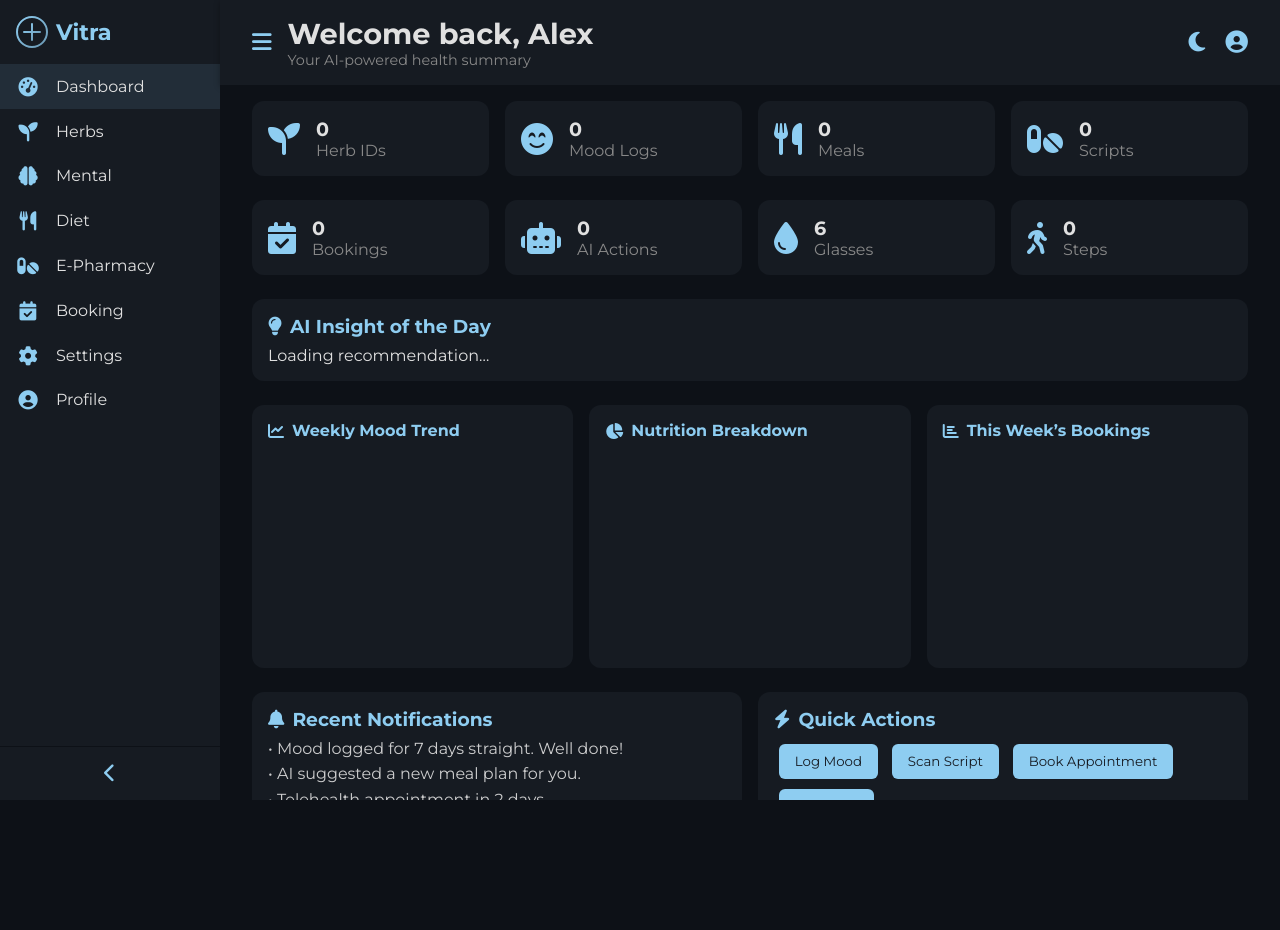
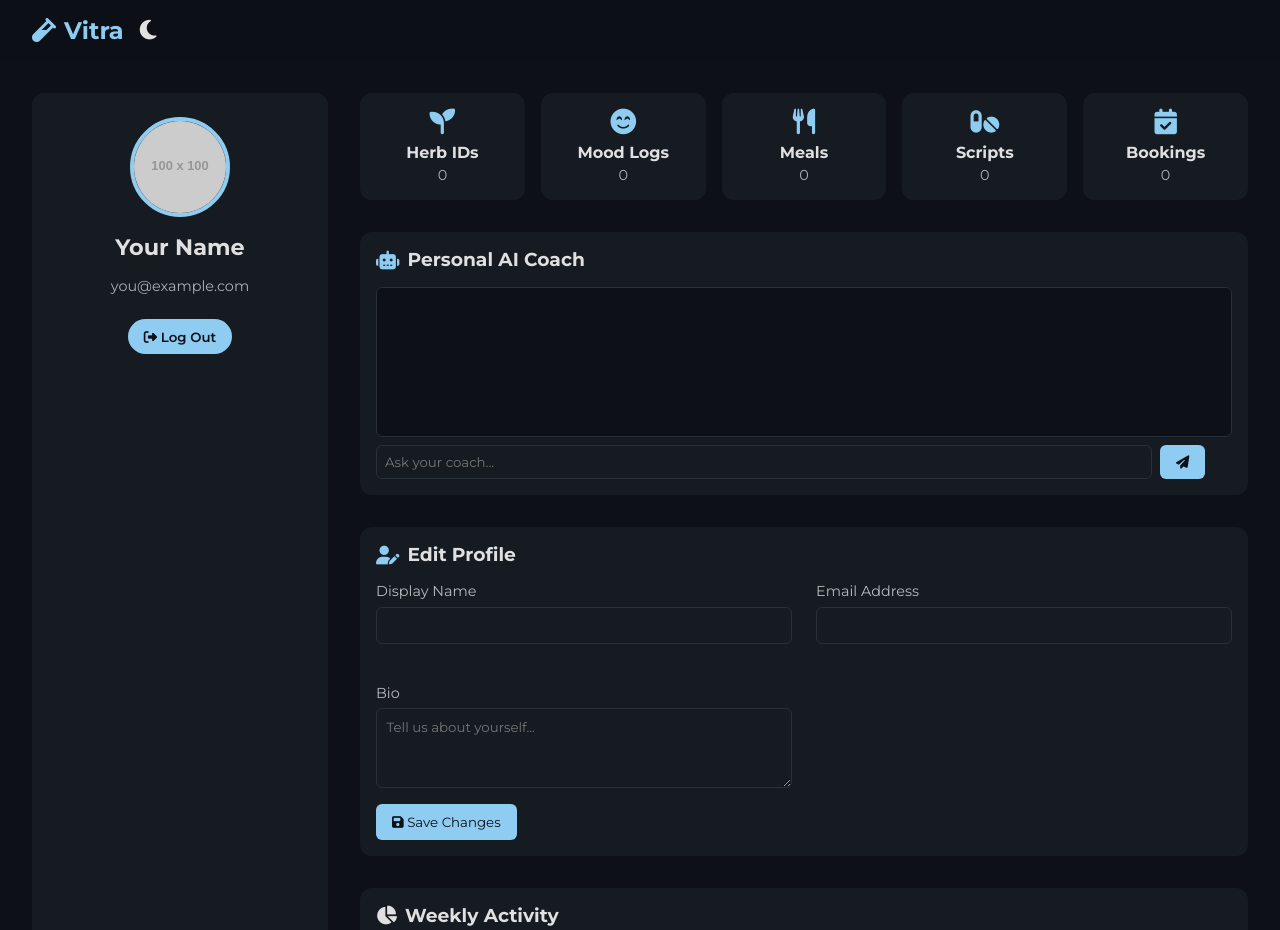
Before and after one commit to jvo-james/vitra, a plain HTML site: page dashboard.html in a window 1280 px wide. Shown: the top 930 px of the page. Before the commit the page ends 800 px from the top, so only its background shows below. Drawn offline with nearby package versions, Linux system fonts and the light colour scheme; placeholder pictures from the web are drawn by us.

Commit message:
Update dashboard.html

```diff
--- a/dashboard.html
+++ b/dashboard.html
@@ -2,8 +2,8 @@
 <html lang="en" class="dark">
 <head>
   <meta charset="UTF-8" /><meta name="viewport" content="width=device-width,initial-scale=1.0"/>
-  <title>Vitra Dashboard</title>
-  <!-- Google Fonts & Icons -->
+  <title>Vitra – Profile</title>
+  <!-- Fonts & Icons -->
   <link href="https://fonts.googleapis.com/css2?family=Montserrat:wght@300;400;600;700&display=swap" rel="stylesheet"/>
   <script src="https://kit.fontawesome.com/a076d05399.js" crossorigin="anonymous"></script>
     <link href="https://fonts.googleapis.com/css2?family=Raleway:wght@400;700&display=swap" rel="stylesheet"/>
@@ -13,269 +13,248 @@
   <script src="https://cdn.jsdelivr.net/npm/chart.js"></script>
   <style>
     /* RESET & BASE */
-    * { margin:0; padding:0; box-sizing:border-box; font-family:'Montserrat',sans-serif; }
-    html, body { height:100%; }
-    body { display:flex; background:var(--bg); color:var(--text); transition:background .3s,color .3s; overflow:hidden; }
-    a { color:inherit; text-decoration:none; }
-    button { cursor:pointer; border:none; background:none; color:inherit; }
+    *{margin:0;padding:0;box-sizing:border-box;font-family:'Montserrat',sans-serif;}
+    body{background:#0D1117;color:#E0E0E0;overflow-x:hidden;min-height:100vh;}
+    a{color:inherit;text-decoration:none;}button{cursor:pointer;border:none;background:none;color:inherit;}
+    :root{--accent:#8ECDF1;}
+    html.light body{background:#F5F5F5;color:#222;}
 
-    /* THEME VARIABLES */
-    :root {
-      --bg: #0D1117;
-      --card: #161B22;
-      --accent: #8ECDF1;       /* Pale blue */
-      --text: #E0E0E0;
-      --muted: #888;
+    /* TOP NAV */
+    header {
+      display:flex;align-items:center;justify-between:space-between;
+      padding:1rem 2rem;background:rgba(13,17,23,0.9);backdrop-filter:blur(6px);
     }
-    html.light {
-      --bg: #F5F5F5;
-      --card: #FFFFFF;
-      --accent: #8ECDF1;
-      --text: #222;
-      --muted: #555;
+    .logo {font-size:1.5rem;font-weight:700;color:var(--accent);}
+    .logo i{margin-right:0.5rem;}
+    .nav-icons i{margin-left:1rem;font-size:1.4rem;cursor:pointer;}
+
+    /* LAYOUT */
+    .container {display:grid;grid-template-columns:1fr 3fr;gap:2rem;padding:2rem;}
+    html.light .container {background:#F5F5F5;}
+
+    /* SIDEBAR PROFILE */
+    .profile-menu {
+      background:#161B22;border-radius:12px;padding:1.5rem;
+      display:flex;flex-direction:column;align-items:center;gap:1rem;
+    }
+    .profile-menu img {
+      width:100px;height:100px;border-radius:50%;object-fit:cover;
+      border:4px solid var(--accent);
+    }
+    .profile-menu h2 {font-size:1.4rem;}
+    .profile-menu p {opacity:0.75;font-size:0.9rem;text-align:center;}
+    .profile-menu button {
+      padding:0.6rem 1rem;border-radius:25px;
+      background:var(--accent);color:#0D1117;font-weight:600;
+      margin-top:0.5rem;
+    }
+    .profile-menu button:hover {background:#6fbdd1;}
+
+    /* MAIN CONTENT */
+    .main {display:flex;flex-direction:column;gap:2rem;}
+
+    /* Stats Overview */
+    .stats {display:grid;grid-template-columns:repeat(auto-fit,minmax(140px,1fr));gap:1rem;}
+    .stat-card {
+      background:#161B22;border-radius:12px;padding:1rem;
+      text-align:center;transition:transform .2s;
+    }
+    .stat-card:hover {transform:translateY(-4px);box-shadow:0 8px 20px rgba(0,0,0,0.6);}
+    .stat-card i {font-size:1.6rem;color:var(--accent);margin-bottom:0.5rem;}
+    .stat-card h4 {font-size:1rem;margin-bottom:0.3rem;}
+    .stat-card p {opacity:0.75;font-size:0.9rem;}
+
+    /* AI Coach Chat */
+    .card {background:#161B22;border-radius:12px;padding:1rem;transition:box-shadow .2s;}
+    .card:hover {box-shadow:0 8px 20px rgba(0,0,0,0.6);}
+    .card h3 {display:flex;align-items:center;gap:0.5rem;margin-bottom:1rem;}
+    .card h3 i {color:var(--accent);}
+    #coachBox {height:150px;overflow-y:auto;background:#0D1117;border:1px solid #29303A;border-radius:6px;padding:0.5rem;margin-bottom:0.5rem;}
+    #coachInput {width:calc(100% - 80px);padding:0.5rem;border:1px solid #29303A;border-radius:6px;background:transparent;color:inherit;}
+    #sendCoach {padding:0.5rem 1rem;margin-left:0.5rem;background:var(--accent);color:#0D1117;border-radius:6px;}
+
+    /* Profile Editor */
+    .editor {display:grid;grid-template-columns:1fr 1fr;gap:1.5rem;}
+    .editor .field {display:flex;flex-direction:column;margin-bottom:1rem;}
+    .field label {margin-bottom:0.4rem;font-size:0.9rem;opacity:0.8;}
+    .field input, .field textarea {
+      padding:0.6rem;border-radius:6px;border:1px solid #29303A;
+      background:transparent;color:inherit;
+    }
+    .field textarea {resize:vertical;height:80px;}
+    .save-btn {
+      padding:0.6rem 1rem;background:var(--accent);color:#0D1117;border-radius:6px;
+      align-self:flex-start;
     }
 
-    /* SIDEBAR */
-    #sidebar {
-      width:220px; background:var(--card); display:flex; flex-direction:column; transition:width .3s;
+    /* Activity Chart */
+    .chart-box {background:#161B22;border-radius:12px;padding:1rem;}
+    .chart-box h3 {display:flex;align-items:center;gap:0.5rem;margin-bottom:1rem;}
+    .chart-box canvas {width:100%!important;height:200px!important;}
+
+    /* LIGHT MODE OVERRIDES */
+    html.light .card, html.light .profile-menu, html.light .stat-card, html.light .chart-box {
+      background:#fff;color:#222;box-shadow:0 4px 12px rgba(0,0,0,0.05);
     }
-    #sidebar.collapsed { width:60px; }
-    .brand {
-      padding:1rem; font-size:1.4rem; font-weight:700; color:var(--accent); display:flex; align-items:center; gap:0.5rem;
+    html.light header, html.light .profile-menu button, html.light .save-btn {
+      background:#fff;color:#222;
     }
-    .brand svg { width:32px; height:32px; }
-    .nav-links { flex:1; overflow:auto; }
-    .nav-links a {
-      display:flex; align-items:center; gap:1rem; padding:0.8rem 1rem; transition:background .2s;
-    }
-    .nav-links a.active, .nav-links a:hover {
-      background:rgba(142,205,241,0.1);
-    }
-    .nav-links a i { width:24px; font-size:1.2rem; color:var(--accent); text-align:center; }
-    .nav-links a span { flex:1; white-space:nowrap; overflow:hidden; text-overflow:ellipsis; }
-    #sidebar.collapsed .nav-links a span { display:none; }
-    .toggle-btn { padding:1rem; text-align:center; cursor:pointer; border-top:1px solid var(--bg); }
-    .toggle-btn i { font-size:1.2rem; color:var(--accent); }
-
-    /* MAIN */
-    #main { flex:1; display:flex; flex-direction:column; }
-    header {
-      display:flex; align-items:center; justify-content:space-between;
-      padding:1rem 2rem; background:var(--card); box-shadow:0 2px 6px rgba(0,0,0,0.3);
-    }
-    .header-left { display:flex; align-items:center; gap:1rem; }
-    .header-left i { font-size:1.4rem; cursor:pointer; color:var(--accent); }
-    .greeting h1 { font-size:1.8rem; color:var(--text); }
-    .greeting p { font-size:0.9rem; color:var(--muted); }
-    .header-right i { margin-left:1rem; font-size:1.4rem; cursor:pointer; color:var(--accent); }
-
-    .content { flex:1; overflow-y:auto; padding:1rem 2rem; background:var(--bg); }
-
-    /* GRID LAYOUTS */
-    .grid-4 { display:grid; grid-template-columns:repeat(auto-fit,minmax(180px,1fr)); gap:1rem; margin-bottom:1.5rem; }
-    .grid-3 { display:grid; grid-template-columns:repeat(auto-fit,minmax(200px,1fr)); gap:1rem; margin-bottom:1.5rem; }
-    .grid-2 { display:grid; grid-template-columns:1fr 1fr; gap:1rem; margin-bottom:1.5rem; }
-
-    /* WIDGET */
-    .widget {
-      background:var(--card); border-radius:12px; padding:1rem;
-      display:flex; align-items:center; gap:1rem;
-      transition:transform .2s,box-shadow .2s;
-    }
-    .widget:hover {
-      transform:translateY(-4px); box-shadow:0 8px 20px rgba(0,0,0,0.6);
-    }
-    .widget i { font-size:2rem; color:var(--accent); }
-    .widget div h3 { font-size:1.2rem; color:var(--text); }
-    .widget div p { color:var(--muted); }
-
-    /* PANEL */
-    .panel {
-      background:var(--card); border-radius:12px; padding:1rem; margin-bottom:1.5rem;
-      transition:transform .2s,box-shadow .2s;
-    }
-    .panel:hover {
-      transform:translateY(-4px); box-shadow:0 8px 20px rgba(0,0,0,0.6);
-    }
-    .panel h3 { display:flex; align-items:center; gap:0.5rem; color:var(--accent); margin-bottom:0.5rem; }
-    .panel ul { list-style:none; padding-left:0; }
-    .panel ul li { margin-bottom:0.4rem; color:var(--text); opacity:0.9; }
-
-    /* CHART BOX */
-    .chart-box {
-      background:var(--card); border-radius:12px; padding:1rem;
-      transition:transform .2s,box-shadow .2s;
-    }
-    .chart-box:hover {
-      transform:translateY(-4px); box-shadow:0 8px 20px rgba(0,0,0,0.6);
-    }
-    .chart-box h4 { display:flex; align-items:center; gap:0.5rem; color:var(--accent); margin-bottom:0.5rem; }
-    .chart-box canvas { width:100%!important; height:200px!important; }
-
   </style>
 </head>
 <body>
 
-  <!-- SIDEBAR -->
-  <aside id="sidebar">
-    <div class="brand">
-      <!-- Same SVG logo as before -->
-      <svg viewBox="0 0 64 64">
-        <defs>
-          <linearGradient id="grad" x1="0%" y1="0%" x2="100%" y2="100%">
-            <stop offset="0%" style="stop-color:#8ECDF1;stop-opacity:1"/>
-            <stop offset="100%" style="stop-color:#8ECDF1;stop-opacity:0.7"/>
-          </linearGradient>
-        </defs>
-        <circle cx="32" cy="32" r="30" stroke="url(#grad)" stroke-width="4" fill="none"/>
-        <path d="M32 16v32M16 32h32" stroke="url(#grad)" stroke-width="4" stroke-linecap="round"/>
-      </svg>
-      <span>Vitra</span>
+  <!-- TOP NAV -->
+  <header>
+    <div class="logo"><i class="fas fa-vial"></i>Vitra</div>
+    <div class="nav-icons">
+      <i id="themeToggle" class="fas fa-moon"></i>
     </div>
-    <nav class="nav-links">
-      <a href="dashboard.html" class="active"><i class="fas fa-tachometer-alt"></i><span>Dashboard</span></a>
-      <a href="herbs.html"><i class="fas fa-seedling"></i><span>Herbs</span></a>
-      <a href="mental.html"><i class="fas fa-brain"></i><span>Mental</span></a>
-      <a href="diet.html"><i class="fas fa-utensils"></i><span>Diet</span></a>
-      <a href="pharmacy.html"><i class="fas fa-pills"></i><span>E-Pharmacy</span></a>
-      <a href="booking.html"><i class="fas fa-calendar-check"></i><span>Booking</span></a>
-      <a href="settings.html"><i class="fas fa-cog"></i><span>Settings</span></a>
-      <a href="profile.html"><i class="fas fa-user-circle"></i><span>Profile</span></a>
-    </nav>
-    <div class="toggle-btn"><i class="fas fa-chevron-left"></i></div>
-  </aside>
+  </header>
 
-  <!-- MAIN -->
-  <div id="main">
-    <header>
-      <div class="header-left">
-        <i id="toggleSidebarBtn" class="fas fa-bars"></i>
-        <div class="greeting">
-          <h1>Welcome back, Alex</h1>
-          <p>Your AI-powered health summary</p>
-        </div>
-      </div>
-      <div class="header-right">
-        <i id="themeToggle" class="fas fa-moon"></i>
-        <i class="fas fa-user-circle" onclick="location.href='profile.html'"></i>
-      </div>
-    </header>
+  <!-- MAIN GRID -->
+  <div class="container">
+    <!-- Profile Sidebar -->
+    <aside class="profile-menu">
+      <img id="avatar" src="" alt="Avatar">
+      <h2 id="displayName">User Name</h2>
+      <p id="emailAddr">user@example.com</p>
+      <button id="logoutBtn"><i class="fas fa-sign-out-alt"></i> Log Out</button>
+    </aside>
 
-    <div class="content">
-      <!-- Quick Metrics -->
-      <div class="grid-4">
-        <div class="widget"><i class="fas fa-seedling"></i><div><h3 id="stat-id">0</h3><p>Herb IDs</p></div></div>
-        <div class="widget"><i class="fas fa-smile-beam"></i><div><h3 id="stat-mood">0</h3><p>Mood Logs</p></div></div>
-        <div class="widget"><i class="fas fa-utensils"></i><div><h3 id="stat-meal">0</h3><p>Meals</p></div></div>
-        <div class="widget"><i class="fas fa-pills"></i><div><h3 id="stat-scripts">0</h3><p>Scripts</p></div></div>
-      </div>
-      <div class="grid-4">
-        <div class="widget"><i class="fas fa-calendar-check"></i><div><h3 id="stat-booking">0</h3><p>Bookings</p></div></div>
-        <div class="widget"><i class="fas fa-robot"></i><div><h3 id="stat-sugg">0</h3><p>AI Actions</p></div></div>
-        <div class="widget"><i class="fas fa-tint"></i><div><h3 id="waterIntake">6</h3><p>Glasses</p></div></div>
-        <div class="widget"><i class="fas fa-walking"></i><div><h3 id="stepsCount">0</h3><p>Steps</p></div></div>
+    <!-- Main Content -->
+    <section class="main">
+      <!-- Usage Stats -->
+      <div class="stats">
+        <div class="stat-card"><i class="fas fa-seedling"></i><h4>Herb IDs</h4><p id="stat-id">0</p></div>
+        <div class="stat-card"><i class="fas fa-smile-beam"></i><h4>Mood Logs</h4><p id="stat-mood">0</p></div>
+        <div class="stat-card"><i class="fas fa-utensils"></i><h4>Meals</h4><p id="stat-meal">0</p></div>
+        <div class="stat-card"><i class="fas fa-pills"></i><h4>Scripts</h4><p id="stat-scripts">0</p></div>
+        <div class="stat-card"><i class="fas fa-calendar-check"></i><h4>Bookings</h4><p id="stat-booking">0</p></div>
       </div>
 
-      <!-- AI Insight Panel -->
-      <div class="panel">
-        <h3><i class="fas fa-lightbulb"></i> AI Insight of the Day</h3>
-        <p id="aiInsight">Loading recommendation…</p>
-      </div>
-
-      <!-- Three Professional Charts -->
-      <div class="grid-3">
-        <div class="chart-box"><h4><i class="fas fa-chart-line"></i> Weekly Mood Trend</h4>
-          <canvas id="moodChart"></canvas>
-        </div>
-        <div class="chart-box"><h4><i class="fas fa-chart-pie"></i> Nutrition Breakdown</h4>
-          <canvas id="nutritionChart"></canvas>
-        </div>
-        <div class="chart-box"><h4><i class="fas fa-chart-bar"></i> This Week’s Bookings</h4>
-          <canvas id="bookingChart"></canvas>
+      <!-- AI Coach Chat -->
+      <div class="card">
+        <h3><i class="fas fa-robot"></i> Personal AI Coach</h3>
+        <div id="coachBox"></div>
+        <div style="display:flex;">
+          <input id="coachInput" placeholder="Ask your coach...">
+          <button id="sendCoach"><i class="fas fa-paper-plane"></i></button>
         </div>
       </div>
 
-      <!-- Recent Notifications & Quick Actions -->
-      <div class="grid-2">
-        <div class="panel">
-          <h3><i class="fas fa-bell"></i> Recent Notifications</h3>
-          <ul>
-            <li>• Mood logged for 7 days straight. Well done!</li>
-            <li>• AI suggested a new meal plan for you.</li>
-            <li>• Telehealth appointment in 2 days.</li>
-            <li>• “Ashwagandha” added to your favorites.</li>
-          </ul>
+      <!-- Profile Editor -->
+      <div class="card">
+        <h3><i class="fas fa-user-edit"></i> Edit Profile</h3>
+        <div class="editor">
+          <div class="field">
+            <label>Display Name</label>
+            <input id="nameField" type="text">
+          </div>
+          <div class="field">
+            <label>Email Address</label>
+            <input id="emailField" type="text">
+          </div>
+          <div class="field">
+            <label>Bio</label>
+            <textarea id="bioField" placeholder="Tell us about yourself..."></textarea>
+          </div>
         </div>
-        <div class="panel">
-          <h3><i class="fas fa-bolt"></i> Quick Actions</h3>
-          <button style="margin:0.3rem;padding:0.6rem 1rem;background:var(--accent);color:var(--card);border-radius:6px;">Log Mood</button>
-          <button style="margin:0.3rem;padding:0.6rem 1rem;background:var(--accent);color:var(--card);border-radius:6px;">Scan Script</button>
-          <button style="margin:0.3rem;padding:0.6rem 1rem;background:var(--accent);color:var(--card);border-radius:6px;">Book Appointment</button>
-          <button style="margin:0.3rem;padding:0.6rem 1rem;background:var(--accent);color:var(--card);border-radius:6px;">Add Meal</button>
-        </div>
+        <button class="save-btn" id="saveProfile"><i class="fas fa-save"></i> Save Changes</button>
       </div>
-    </div>
+
+      <!-- Activity Overview -->
+      <div class="chart-box">
+        <h3><i class="fas fa-chart-pie"></i> Weekly Activity</h3>
+        <canvas id="activityChart"></canvas>
+      </div>
+
+    </section>
   </div>
 
   <script>
-    // Sidebar toggle
-    document.getElementById('toggleSidebarBtn').onclick = () =>
-      document.getElementById('sidebar').classList.toggle('collapsed');
-    document.querySelector('.toggle-btn i').onclick = () =>
-      document.getElementById('sidebar').classList.toggle('collapsed');
+    // Theme toggle
+    const themeToggle = document.getElementById('themeToggle');
+    themeToggle.onclick = () => {
+      document.documentElement.classList.toggle('light');
+      themeToggle.classList.toggle('fa-sun');
+      themeToggle.classList.toggle('fa-moon');
+    };
+    if(localStorage.getItem('lightMode')==='true') themeToggle.click();
 
-    // Theme toggle
-    const themeBtn = document.getElementById('themeToggle');
-    themeBtn.onclick = () => {
-      document.documentElement.classList.toggle('light');
-      themeBtn.classList.toggle('fa-sun');
-      themeBtn.classList.toggle('fa-moon');
-      localStorage.setItem('lightMode', document.documentElement.classList.contains('light'));
+    // Load profile
+    const displayName = document.getElementById('displayName'),
+          emailAddr = document.getElementById('emailAddr'),
+          avatar = document.getElementById('avatar'),
+          nameField = document.getElementById('nameField'),
+          emailField = document.getElementById('emailField'),
+          bioField = document.getElementById('bioField');
+
+    // Initialize or load
+    const profile = JSON.parse(localStorage.getItem('profile')||'{}');
+    displayName.textContent = profile.name||'Your Name';
+    emailAddr.textContent = profile.email||'you@example.com';
+    avatar.src = profile.avatar||'https://via.placeholder.com/100';
+    nameField.value = profile.name||'';
+    emailField.value = profile.email||'';
+    bioField.value = profile.bio||'';
+
+    // Save profile
+    document.getElementById('saveProfile').onclick = () => {
+      const p = {
+        name: nameField.value,
+        email: emailField.value,
+        bio: bioField.value,
+        avatar: avatar.src
+      };
+      localStorage.setItem('profile', JSON.stringify(p));
+      displayName.textContent = p.name;
+      emailAddr.textContent = p.email;
+      alert('Profile updated!');
     };
-    if (localStorage.getItem('lightMode') === 'true') themeBtn.click();
 
-    // Initialize stats
-    ['id','mood','meal','scripts','booking','sugg'].forEach(key => {
-      if (!localStorage.getItem(key)) localStorage.setItem(key,'0');
-      document.getElementById(`stat-${key}`).textContent = localStorage.getItem(key);
+    // Logout
+    document.getElementById('logoutBtn').onclick = () => {
+      alert('Logged out!');
+      // simulate redirect
+    };
+
+    // Usage stats
+    ['id','mood','meal','scripts','booking'].forEach(k=>{
+      if(!localStorage.getItem(k)) localStorage.setItem(k,'0');
+      document.getElementById(`stat-${k}`).textContent = localStorage.getItem(k);
     });
-    document.getElementById('stepsCount').textContent = Math.floor(Math.random()*10000)+1000;
-    document.getElementById('waterIntake').textContent = localStorage.getItem('waterIntake')||6;
 
-    // AI Insight mock
-    document.getElementById('aiInsight').textContent =
-      "Based on your sleep data, try a 10-minute guided meditation tonight.";
+    // AI Coach mock
+    const coachBox = document.getElementById('coachBox'),
+          coachInput = document.getElementById('coachInput');
+    document.getElementById('sendCoach').onclick = () => {
+      const q = coachInput.value.trim();
+      if(!q) return;
+      coachBox.innerHTML += `<p><strong>You:</strong> ${q}</p>`;
+      coachInput.value = '';
+      setTimeout(()=>{
+        coachBox.innerHTML += `<p><strong>Coach:</strong> Here's a suggestion based on your data... (AI at level ${localStorage.getItem('aiLevel')||3})</p>`;
+        coachBox.scrollTop = coachBox.scrollHeight;
+      }, 500);
+    };
 
-    // Chart helpers
-    function makeLine(id,data){
-      new Chart(document.getElementById(id),{
-        type:'line', data:{
-          labels:['Sun','Mon','Tue','Wed','Thu','Fri','Sat'],
-          datasets:[{data,borderColor:'var(--accent)',backgroundColor:'rgba(142,205,241,0.2)',fill:true,tension:0.3}]
-        }, options:{plugins:{legend:{display:false}},scales:{y:{beginAtZero:true}}}
-      });
-    }
-    function makePie(id,data){
-      new Chart(document.getElementById(id),{
-        type:'doughnut', data:{
-          labels:['Used','Remaining'],
-          datasets:[{data,backgroundColor:['var(--accent)',var(--card)],cutout:'60%'}]
-        }, options:{plugins:{legend:{position:'bottom'}}}
-      });
-    }
-    function makeBar(id,data){
-      new Chart(document.getElementById(id),{
-        type:'bar', data:{
-          labels:['Sun','Mon','Tue','Wed','Thu','Fri','Sat'],
-          datasets:[{data,backgroundColor:'var(--accent)'}]
-        }, options:{plugins:{legend:{display:false}}, scales:{y:{beginAtZero:true}}}
-      });
-    }
-
-    // Render charts
-    makeLine('moodChart',[3,4,2,5,3,4,3]);
-    makePie('nutritionChart',[1500,700]);
-    makeBar('bookingChart',[1,2,3,2,1,2,1]);
+    // Activity chart
+    const ctx = document.getElementById('activityChart').getContext('2d'),
+          labels = ['Mon','Tue','Wed','Thu','Fri','Sat','Sun'],
+          data = [
+            +localStorage.getItem('meal'),
+            +localStorage.getItem('scripts'),
+            +localStorage.getItem('booking'),
+            +localStorage.getItem('mood'),
+            +localStorage.getItem('meal'),
+            +localStorage.getItem('scripts'),
+            +localStorage.getItem('booking')
+          ];
+    new Chart(ctx, {
+      type: 'bar',
+      data: { labels, datasets: [{ label: 'Activity Count', data, backgroundColor: 'var(--accent)' }] },
+      options: { plugins:{legend:{display:false}}, scales:{y:{beginAtZero:true}} }
+    });
   </script>
 </body>
 </html>
```
